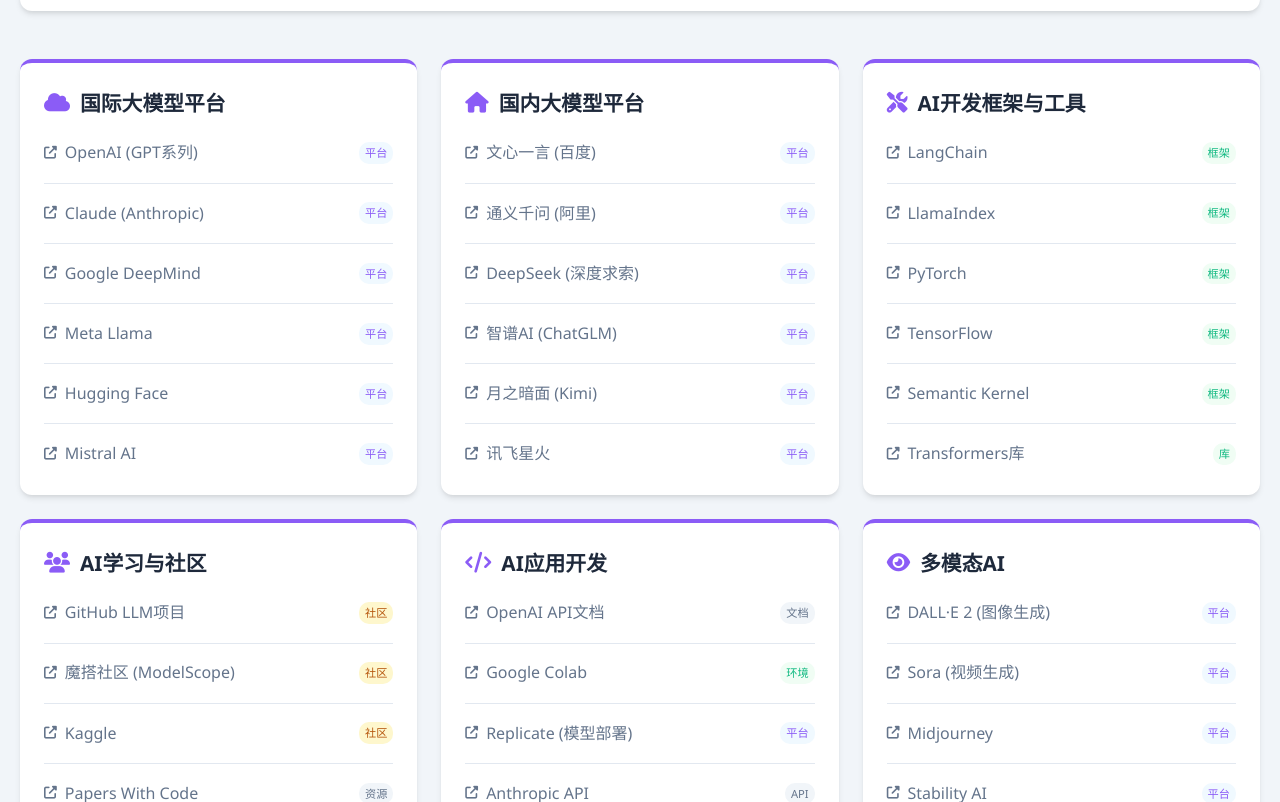
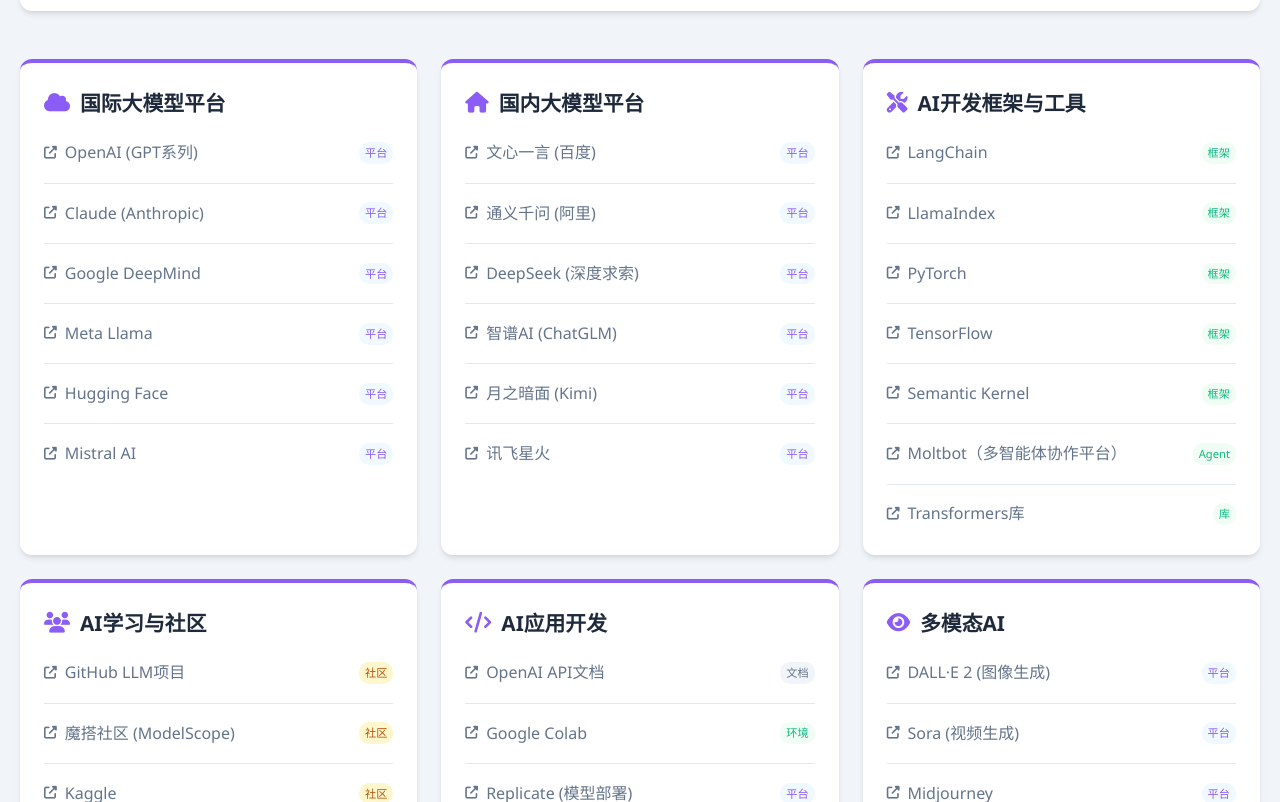
Before and after one commit to GP0000968523/GP0000968523.github.io, a plain HTML site: page index.html in a window 1280 px wide. Shown: the part 742-1544 px from the top of the page. Drawn offline with Linux system fonts and the light colour scheme.

Commit message:
feat: add Moltbot resource link

```diff
--- a/index.html
+++ b/index.html
@@ -193,6 +193,12 @@
                             <i class="fas fa-external-link-alt"></i> Semantic Kernel
                         </div>
                         <span class="link-type tool">框架</span>
+                    </a></li>
+                    <li><a href="https://moltbot.com/" target="_blank">
+                        <div class="link-text">
+                            <i class="fas fa-external-link-alt"></i> Moltbot（多智能体协作平台）
+                        </div>
+                        <span class="link-type tool">Agent</span>
                     </a></li>
                     <li><a href="https://huggingface.co/docs/transformers" target="_blank">
                         <div class="link-text">
```
